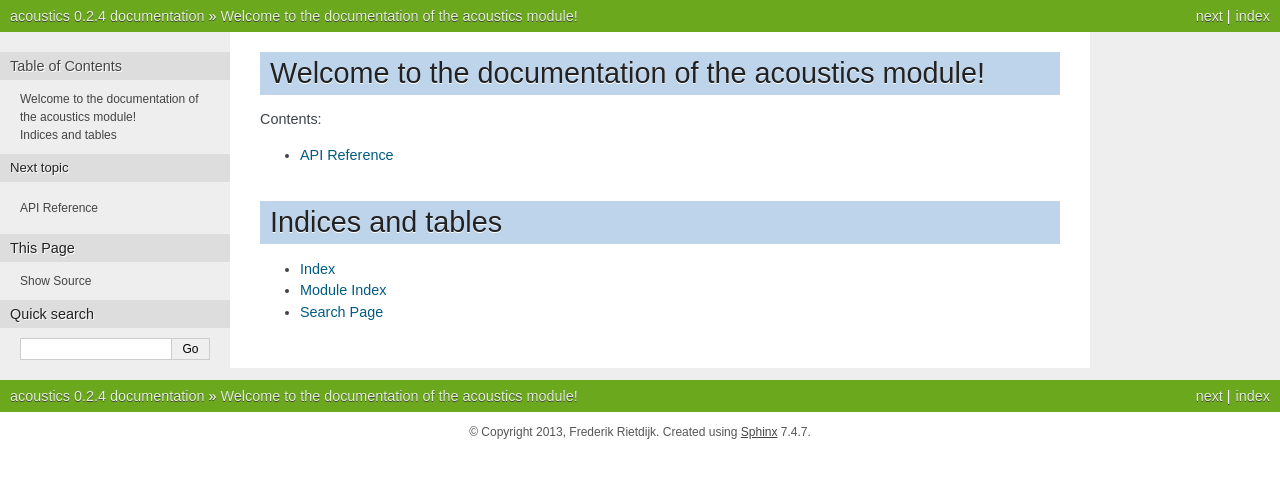
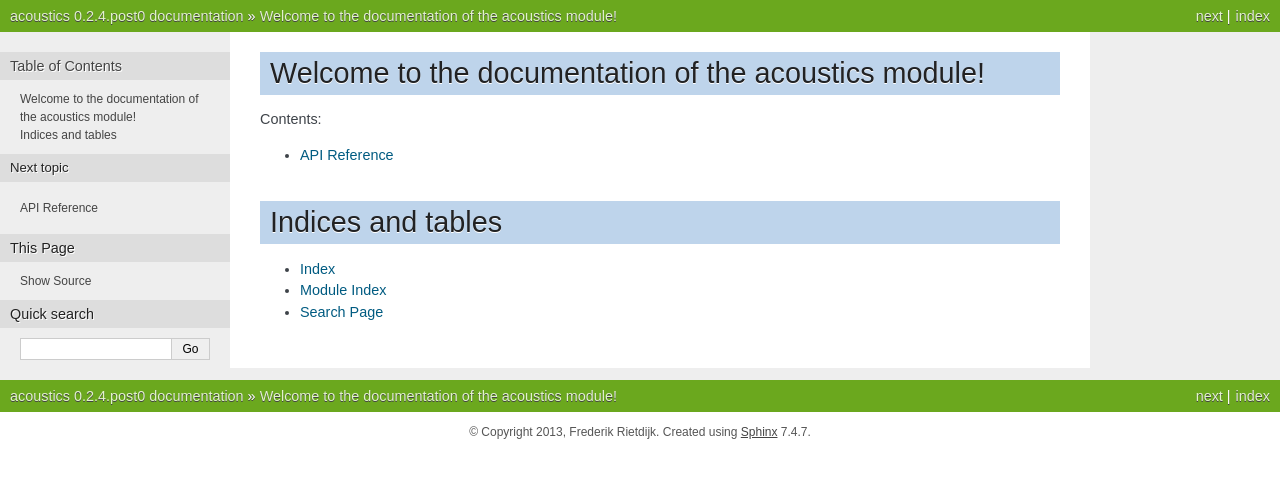
Before and after one commit to python-acoustics/python-acoustics, a Sphinx documentation site: the page built from docs/index.rst, in a window 1280 px wide. Shown: the top 478 px of the page. Built offline with Sphinx 7.4.7, drawn with Linux system fonts in a browser that asks for light colours.

Commit message:
release 0.2.4.post0

```diff
--- a/docs/conf.py
+++ b/docs/conf.py
@@ -55,7 +55,7 @@ copyright = u'2013, Frederik Rietdijk'
 # The short X.Y version.
 version = '0.2'
 # The full version, including alpha/beta/rc tags.
-release = '0.2.4'
+release = '0.2.4.post0'
 
 # The language for content autogenerated by Sphinx. Refer to documentation
 # for a list of supported languages.
--- a/setup.cfg
+++ b/setup.cfg
@@ -1,6 +1,6 @@
 [metadata]
 name = acoustics
-version = 0.2.4
+version = 0.2.4.post0
 description = Acoustics module for Python.
 long_description = file: README.md
 long_description_content_type = text/markdown
```
Also changed, not shown: 1 other file.
